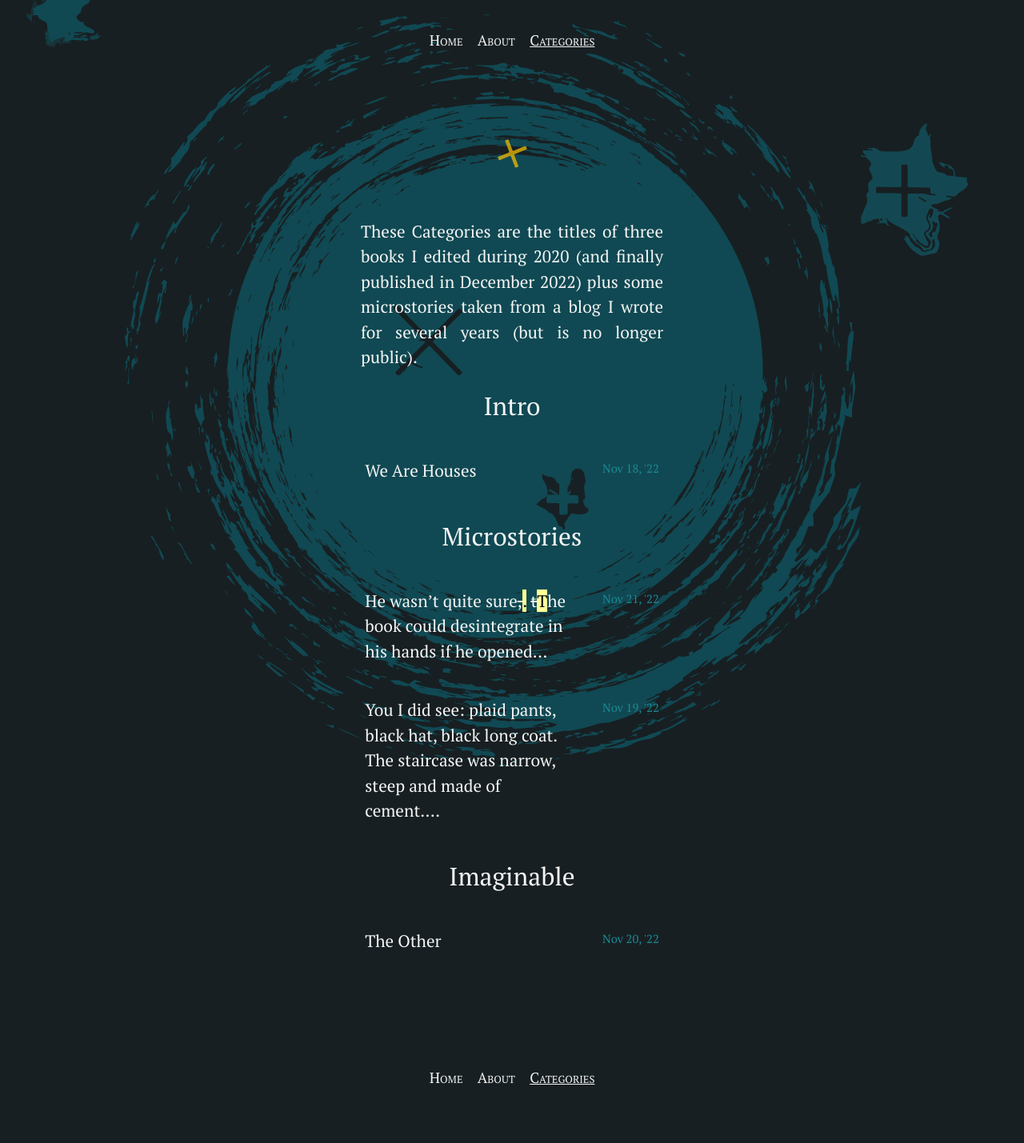
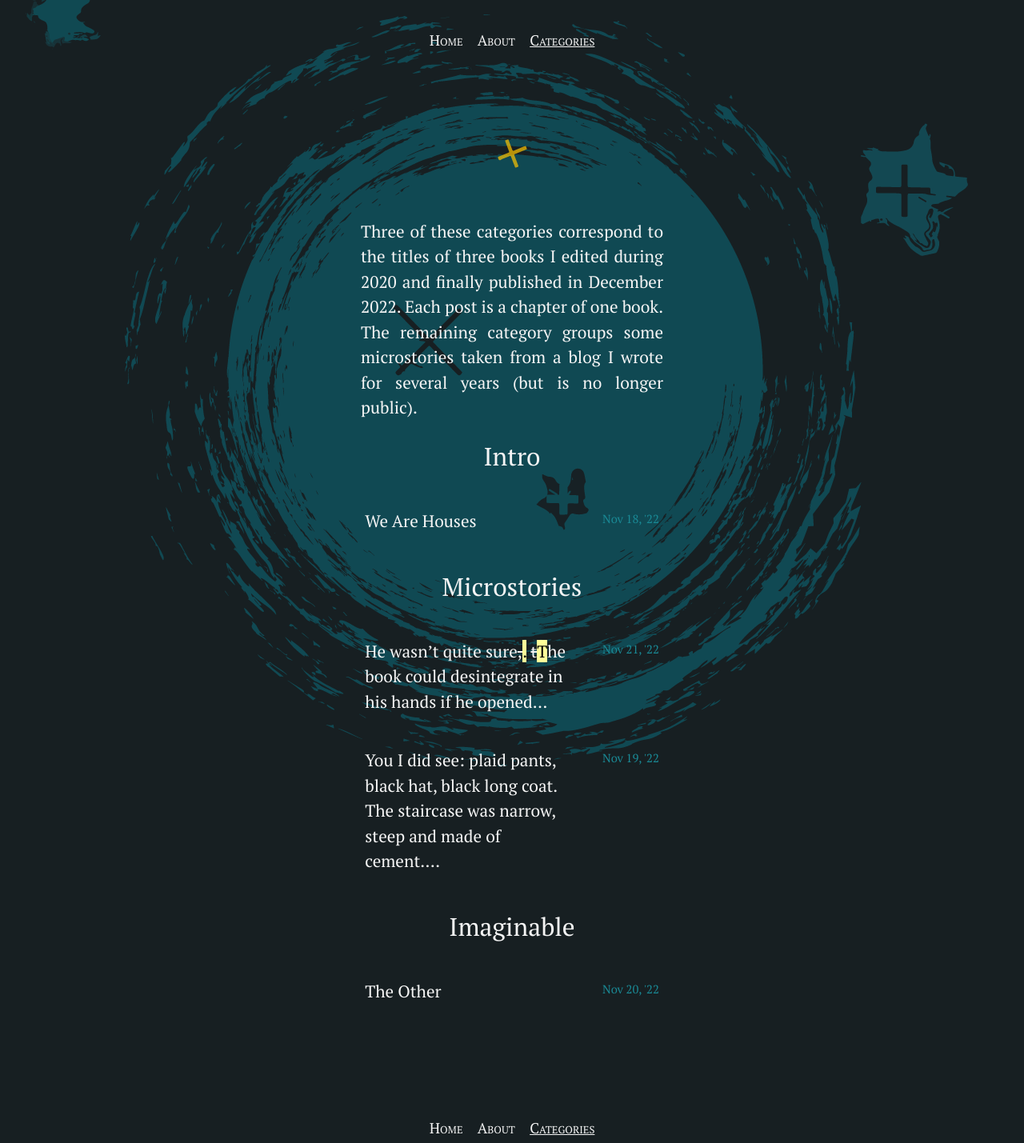
Before and after one commit to silvialohrmann/editorial, a Jekyll site: the page built from categories.html, in a window 1280 px wide. Shown: the whole page at 80% size. Built offline with Jekyll 4.4.1, drawn with Linux system fonts in a browser that asks for light colours; before the commit the page ends 1366 px from its top, so only the background shows below that.

Commit message:
Update categories.html

```diff
--- a/categories.html
+++ b/categories.html
@@ -5,7 +5,7 @@ title:
 ---
 
 <div class="category-ul">
-<p>These Categories are the titles of three books I edited during 2020 (and finally published in December 2022) plus some microstories taken from a blog I wrote for several years (but is no longer public).</p>
+<p>Three of these categories correspond to the titles of three books I edited during 2020 and finally published in December 2022. Each post is a chapter of one book. The remaining category groups some microstories taken from a blog I wrote for several years (but is no longer public).</p>
 {% for category in site.categories %}
   <div>
     {% capture category_name %}{{ category | first }}{% endcapture %}
```
